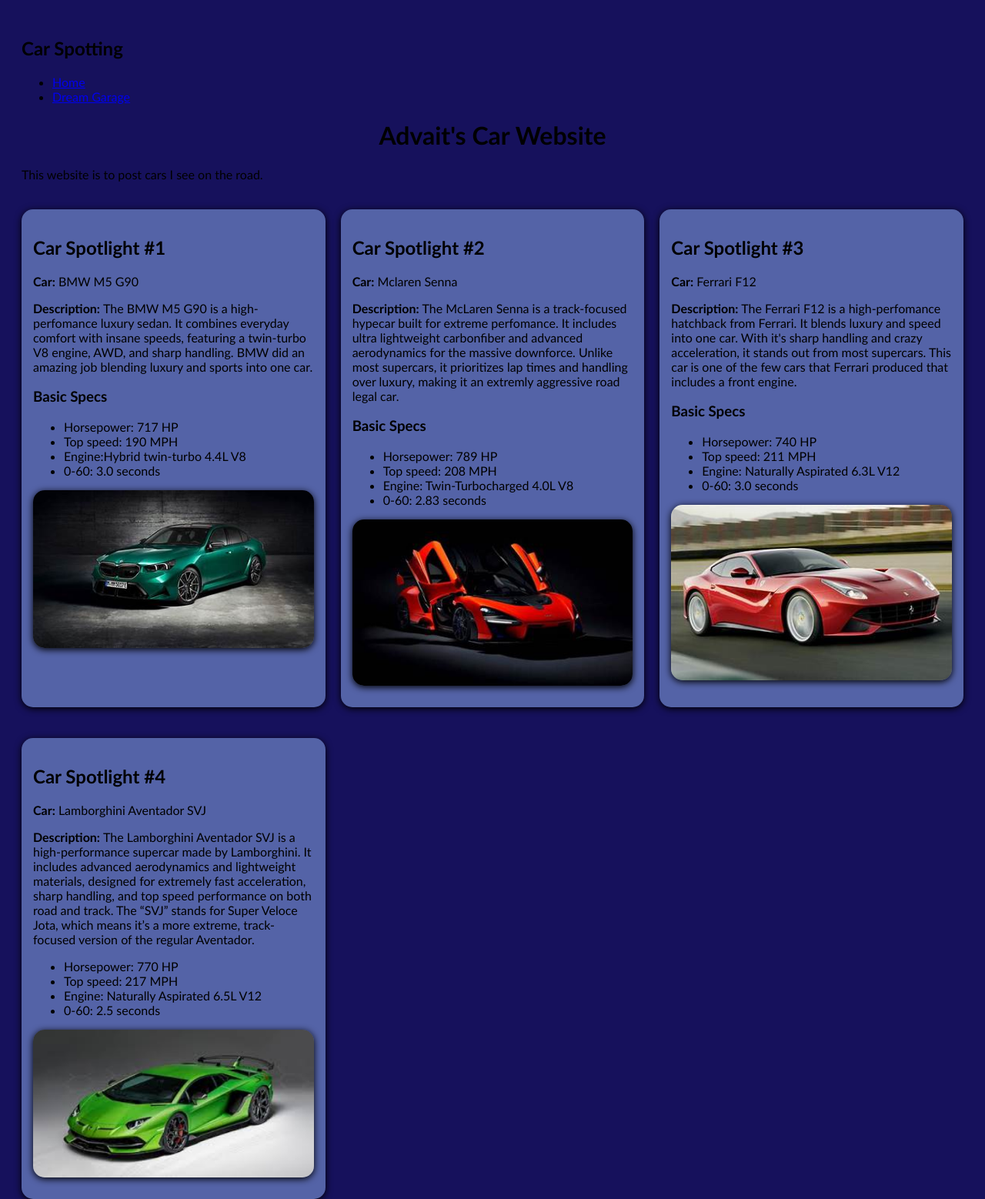
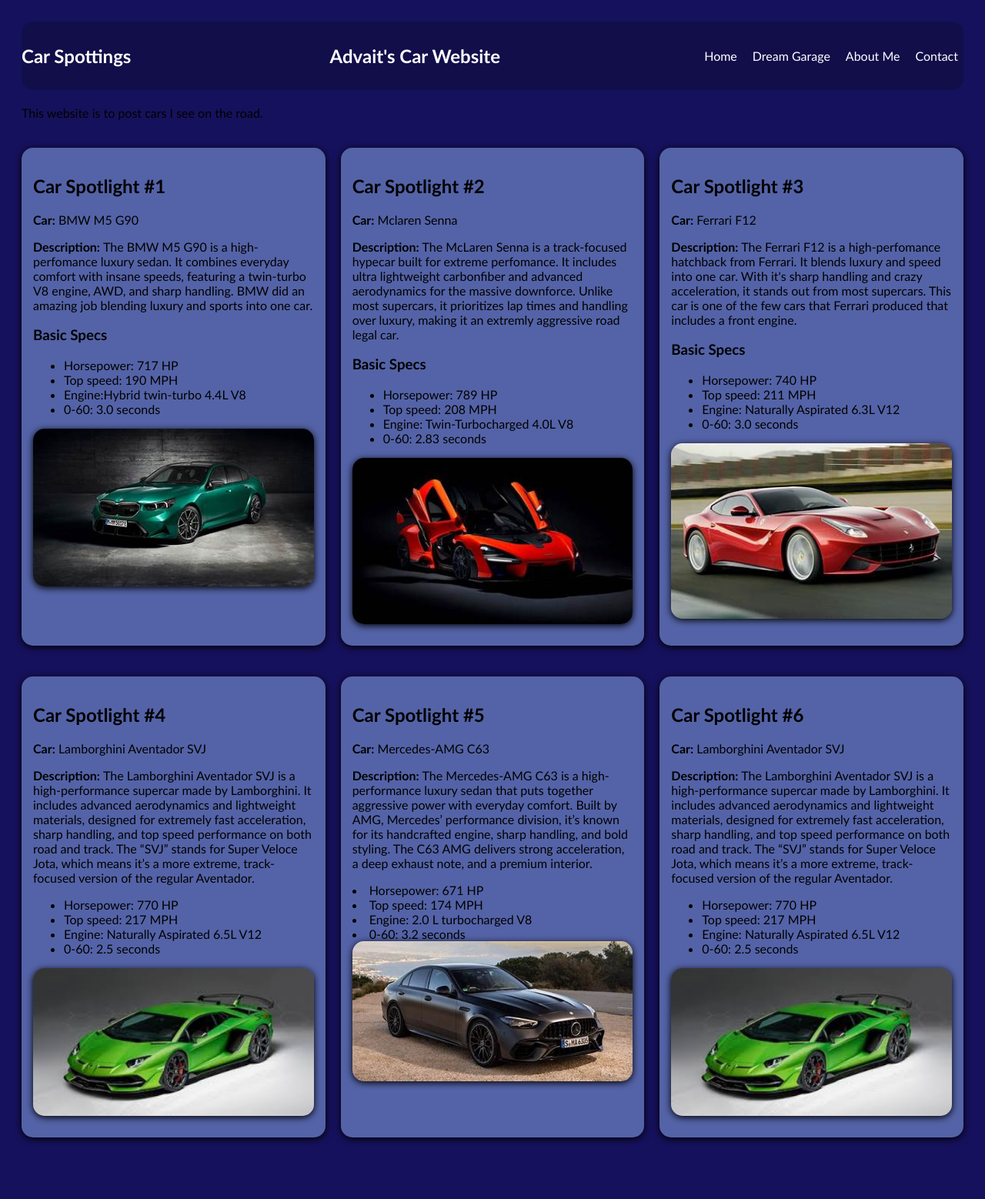
Before and after one commit to advaitjayprakash-beep/carProject, a plain HTML site: page carProject/index.html in a window 1280 px wide. Shown: the top 1558 px of the page at 77% size. After the commit the page ends 1506 px from the top, so only its background shows below. Drawn offline with Linux system fonts and the light colour scheme.

Commit message:
Added another car card and moved the header into the naviagation bar

```diff
--- a/carProject/index.html
+++ b/carProject/index.html
@@ -7,13 +7,16 @@
 </head>
 <body>
     <nav class="navbar">
-        <h2>Car Spotting</h2>
-        <ul>
+        <h2 class="navbar-title">Car Spottings</h2>
+          <h1>Advait's Car Website</h1>
+        <ul class = "nav-links">
             <li><a href="index.html">Home</a></li>
             <li><a href="#">Dream Garage</a></li>
+            <li><a href="#">About Me</a></li>
+            <li><a href="#">Contact</a></li>
         </ul>
     </nav>
-    <h1>Advait's Car Website</h1>
+
 
     <p>This website is to post cars I see on the road.</p>
     <div class="cards">
@@ -70,6 +73,32 @@
             </ul>
             <img src="images/car4.jpg" alt="Green Lamborghini Aventador SVJ">
         </div>
+        <div class="car-card">
+            <h2>Car Spotlight #5</h2>
+            <p><strong>Car:</strong> Mercedes-AMG C63</p>
+            <p><strong>Description: </strong>The Mercedes-AMG C63 is a high-performance luxury sedan that puts together aggressive power with everyday comfort. Built by AMG, Mercedes’ performance division, it’s known for its handcrafted engine, sharp handling, and bold styling. The C63 AMG delivers strong acceleration, a deep exhaust note, and a premium interior.
+                <li>Horsepower: 671 HP</li>
+                <li>Top speed: 174 MPH</li>
+                <li>Engine: 2.0 L turbocharged V8</li>
+                <li>0-60: 3.2 seconds</li>
+            </ul>
+            <img src="images/car5.jpg" alt="Black Mercedes-AMG C63">
+        </div>
+            <div class="car-card">
+            <h2>Car Spotlight #6</h2>
+            <p><strong>Car:</strong> Lamborghini Aventador SVJ</p>
+            <p><strong>Description: </strong>The Lamborghini Aventador SVJ is a high-performance supercar made by Lamborghini. It includes advanced aerodynamics and lightweight materials, designed for extremely fast acceleration, sharp handling, and top speed performance on both road and track. The “SVJ” stands for Super Veloce Jota, which means it’s a more extreme, track-focused version of the regular Aventador.
+            <ul>
+                <li>Horsepower: 770 HP</li>
+                <li>Top speed: 217 MPH</li>
+                <li>Engine: Naturally Aspirated 6.5L V12</li>
+                <li>0-60: 2.5 seconds</li>
+            </ul>
+            <img src="images/car4.jpg" alt="Green Lamborghini Aventador SVJ">
+
+
+
     </div>
+    <script src="script.js"></script>
 </body>
 </html>
--- a/carProject/style.css
+++ b/carProject/style.css
@@ -4,9 +4,38 @@
     padding: 20px;
 }
 
+.navbar {
+    display: flex;
+    justify-content: space-between;
+    align-items: center;
+    padding: 10px 0;
+    background-color: rgba(0, 0, 0, 0.2);
+    border-radius: 15px;
+    margin-bottom: 20px;
+}
+
+.navbar-title {
+    margin: 0;
+    color: white;
+}
+
+.nav-links {
+    list-style: none;
+    padding: 7px;
+    margin: 0;
+    display: flex;
+    gap: 20px;
+}
+
+.nav-links a{
+    color: white;
+    text-decoration: none;
+}
+
+
 h1 {
     text-align: center;
-    color: black;
+    color: rgb(255, 255, 255);
 }
 
 .car-card {
@@ -29,3 +58,6 @@
     grid-template-columns: repeat(3, 1fr);
     gap: 20px;
 }
+.navbar h2 {
+    text-align:center
+}
```
Also changed, not shown: carProject/images/car5.jpg (added), carProject/script.js (added).
